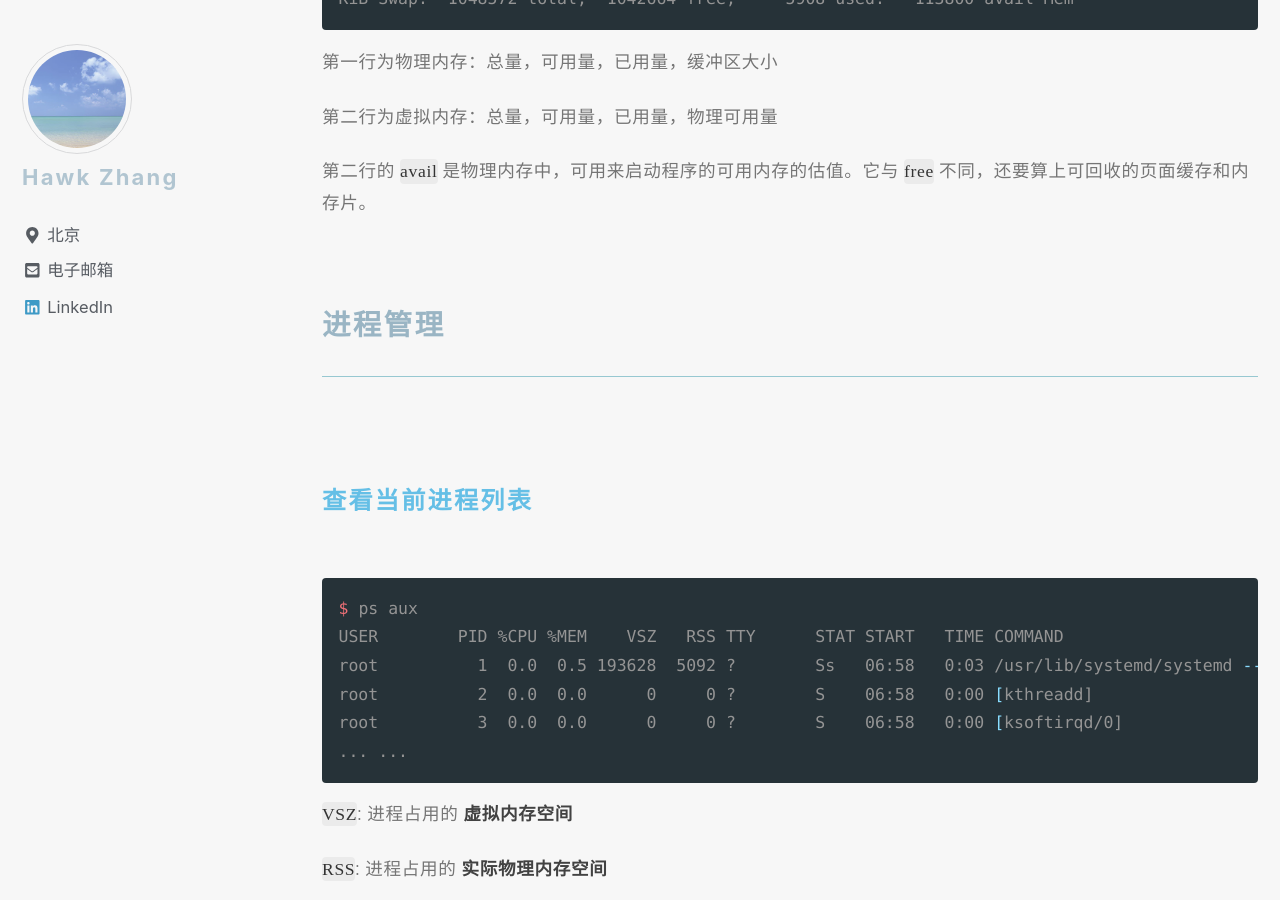
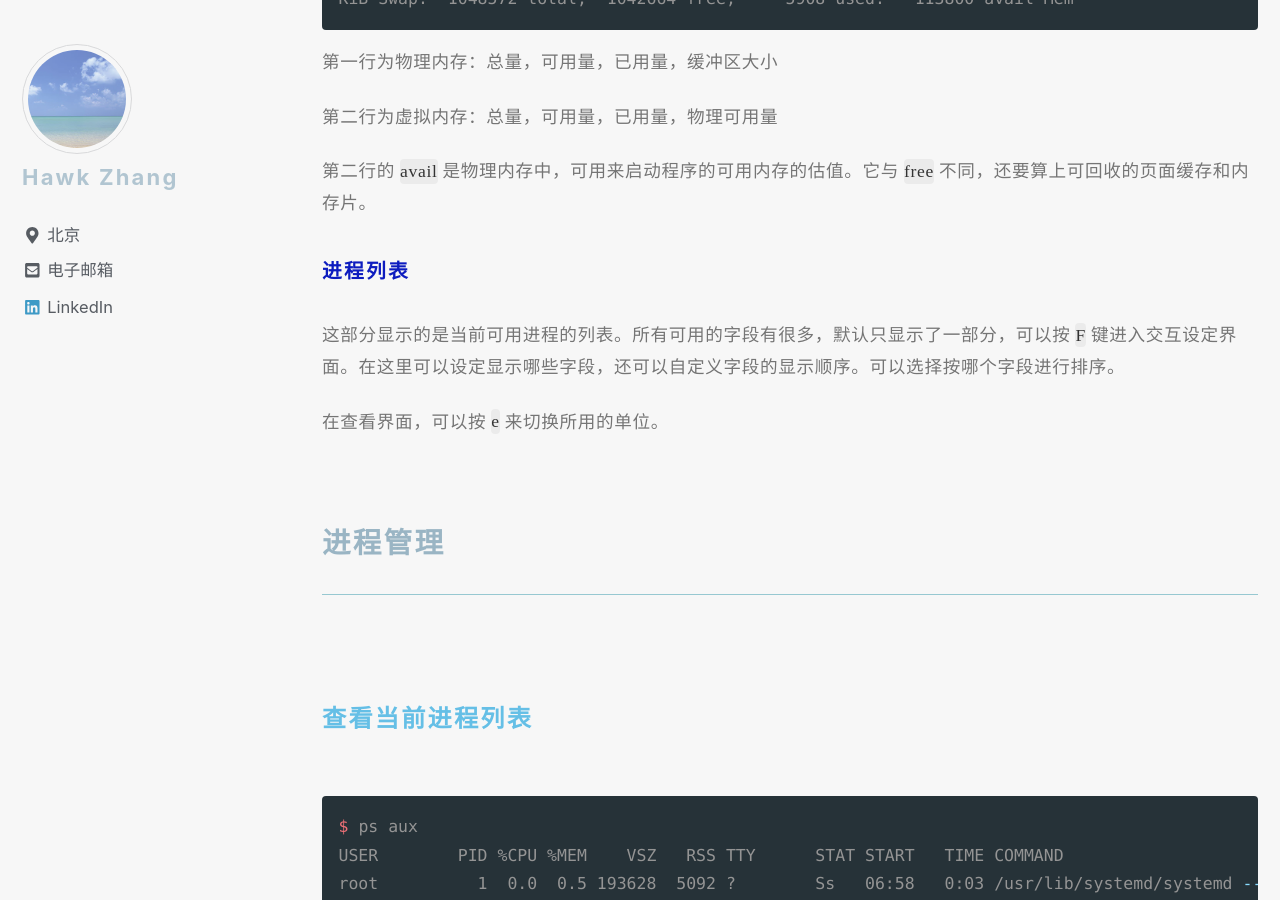
Before and after one commit to narru888/linotes_note, a Jekyll site: the page built from _posts/devop/2017-05-01-troubleshooting.md, in a window 1280 px wide and 900 px high, scrolled down 19085 px. Built offline with Jekyll 4.4.1, drawn with Linux system fonts in a browser that asks for light colours; nearby versions of some CDN libraries; a script that is not in the unit is left out.

Commit message:
update on 2018-08-24 18:30:01 CST

```diff
--- a/_posts/devop/2017-05-01-troubleshooting.md
+++ b/_posts/devop/2017-05-01-troubleshooting.md
@@ -824,7 +824,11 @@ KiB Swap:  1048572 total,  1042664 free,     5908 used.   113800 avail Mem
 
 第二行的 `avail` 是物理内存中，可用来启动程序的可用内存的估值。它与 `free` 不同，还要算上可回收的页面缓存和内存片。
 
+##### 进程列表
 
+这部分显示的是当前可用进程的列表。所有可用的字段有很多，默认只显示了一部分，可以按 `F` 键进入交互设定界面。在这里可以设定显示哪些字段，还可以自定义字段的显示顺序。可以选择按哪个字段进行排序。
+
+在查看界面，可以按 `e` 来切换所用的单位。
 
 
 
```
